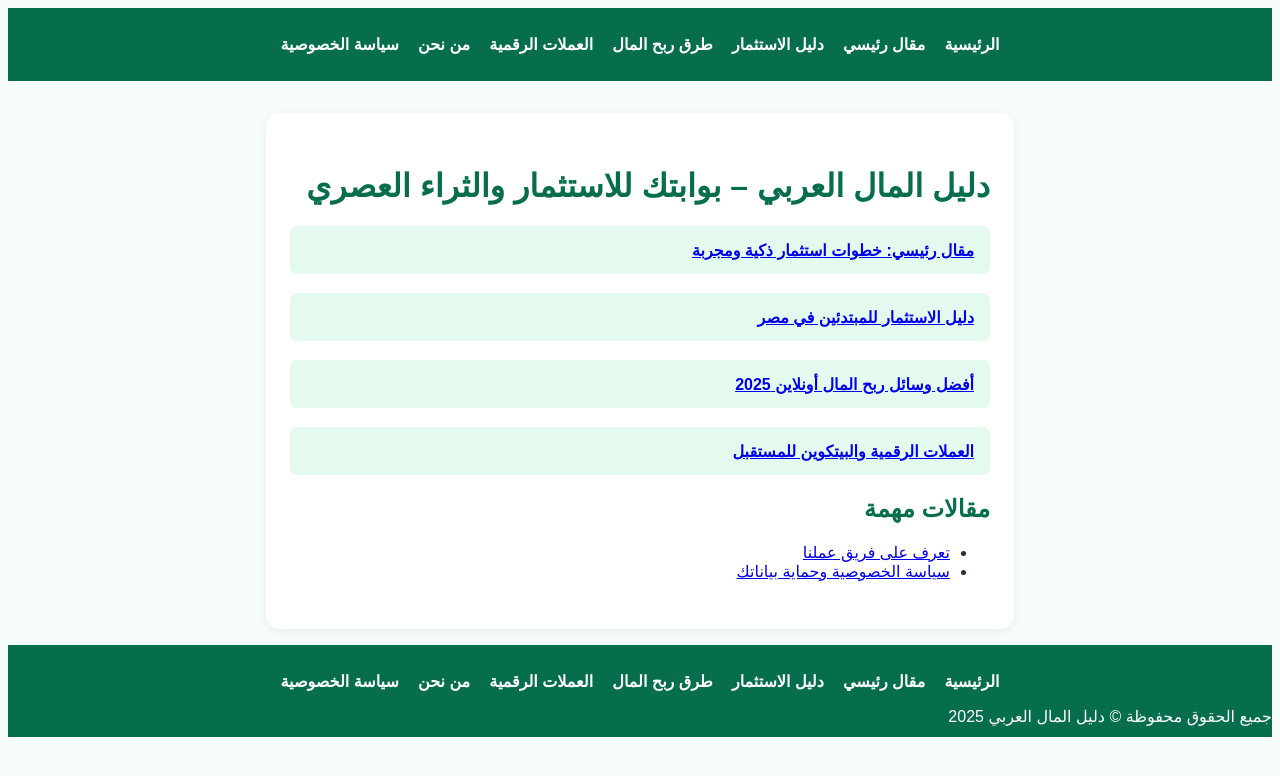
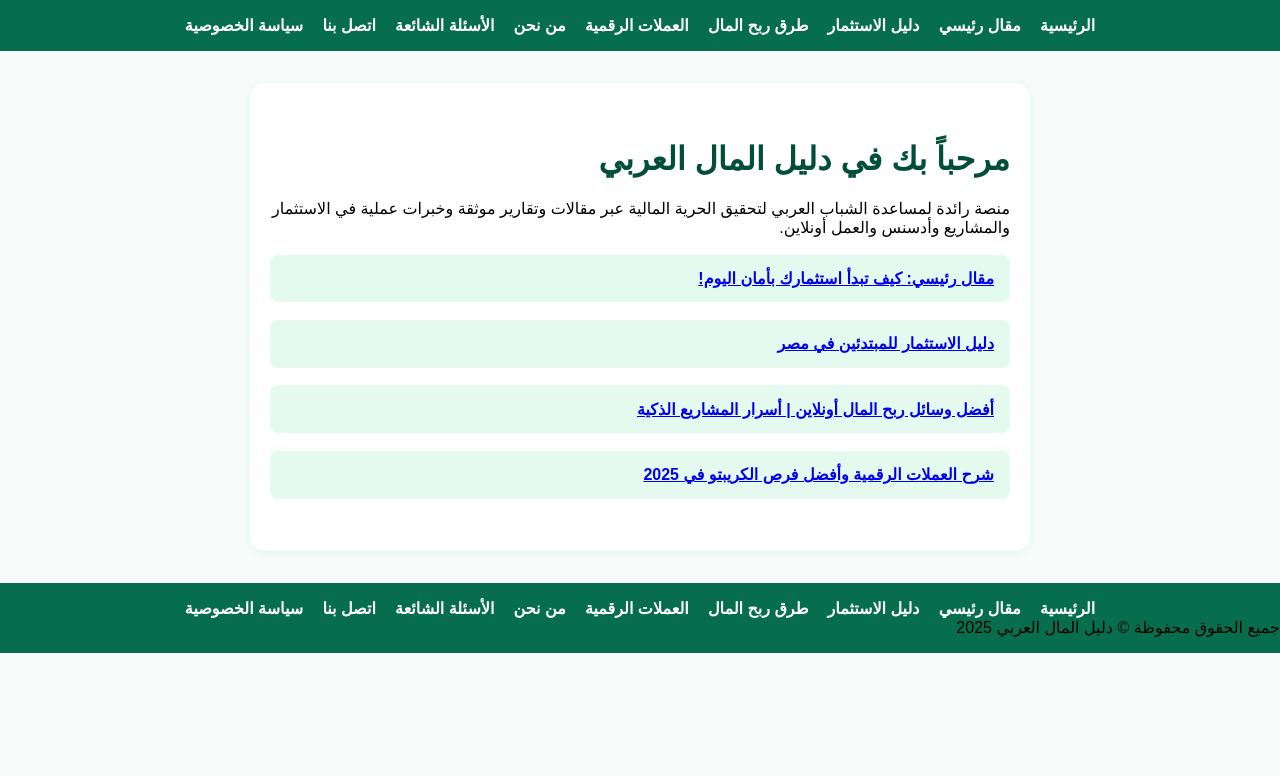
Before and after one commit to Zezooo342/Zezooo342.github.io, a plain HTML site: page index.html in a window 1280 px wide. Drawn offline with Linux system fonts and the light colour scheme.

Commit message:
Update index.html

```diff
--- a/index.html
+++ b/index.html
@@ -2,11 +2,11 @@
 <html lang="ar" dir="rtl">
 <head>
   <meta charset="UTF-8">
-  <title>دليل المال العربي | استثمر وحقق دخل حقيقي</title>
-  <meta name="description" content="بوابة حقيقية للاستثمار والربح والمشاريع المربحة في الوطن العربي مع نصائح وتقارير حصرية مجربة للقبول السريع في أدسنس.">
-  <meta name="keywords" content="استثمار, مشاريع, ربح المال, دخل إضافي, المال العربي, التداول, العملات الرقمية, أدسنس, سيو">
-  <meta property="og:title" content="دليل المال العربي – خطوات الاستثمار والربح"/>
-  <meta property="og:description" content="انطلق مع أقوى مصادر المال بمقالات موثقة وتحليلات يومية وتجارب واقعية."/>
+  <title>دليل المال العربي | أسرار الاستثمار والربح 2025</title>
+  <meta name="description" content="بوابتك للأساليب العملية والحديثة للربح والاستثمار من الإنترنت والمشاريع في العالم العربي. نصائح وتقارير يومية من خبراء المال.">
+  <meta name="keywords" content="استثمار, ربح المال, مشاريع, تداول, المال العربي, العملات الرقمية, دخل إضافي, أدسنس, ريادة أعمال">
+  <meta property="og:title" content="دليل المال العربي – استثمر بذكاء"/>
+  <meta property="og:description" content="انضم لمجتمع الاستثمار الذكي وتعرف على أسرار الأموال من أفضل الخبراء."/>
   <meta property="og:image" content="https://zezooo342.github.io/myogimage.jpg"/>
   <meta property="og:type" content="website"/>
   <link rel="canonical" href="https://zezooo342.github.io/"/>
@@ -15,17 +15,24 @@
     "@context": "https://schema.org",
     "@type": "Organization",
     "name": "دليل المال العربي",
-    "url": "https://zezooo342.github.io/"
+    "url": "https://zezooo342.github.io/",
+    "logo": "https://zezooo342.github.io/myogimage.jpg",
+    "sameAs": [
+      "https://facebook.com/arabmoneyguide",
+      "https://t.me/arabmoneyguide"
+    ],
+    "contactPoint": [{"@type": "ContactPoint", "email": "info@zezooo342.github.io", "contactType": "customer service"}]
   }
   </script>
   <style>
-    body {font-family:'Tajawal',Arial,sans-serif;background:#f6fcfa;color:#232;}
-    nav,footer {background: #076e4d; color: #fff; padding: .7em 0;}
-    nav ul,footer ul {list-style:none;display:flex;justify-content:center;gap:1.2em;padding:0;}
-    nav a,footer a {color:#fff;font-weight:bold;text-decoration:none;}
-    .main {background:#fff;max-width:700px;margin:2em auto 1em auto;padding:2em 1.5em;border-radius:14px;box-shadow:0 2px 8px #e5edeb;}
-    h1,h2 {color:#076e4d;}
-    .artlink {display:block; margin:1.2em 0; padding:.9em 1em; background:#e5faee; border-radius:7px; font-weight: bold;}
+    body{font-family:'Tajawal',Arial,sans-serif;background:#f7fcfa;margin:0;}
+    nav,footer{background:#076e4d;padding:1em 0;}
+    nav ul,footer ul{list-style:none;display:flex;justify-content:center;gap:1.2em;margin:0;padding:0;}
+    nav a,footer a{color:#fff;font-weight:600;text-decoration:none;}
+    .main{background:#fff;max-width:740px;margin:2em auto;padding:2.2em 1.25em;border-radius:15px;box-shadow:0 2px 10px #e2f5eb;}
+    h1,h2{color:#014f39;}
+    .artlink{display:block;margin:1.1em 0;padding:.9em 1em;background:#e5faee;border-radius:8px;font-weight:bold;}
+    ul.section{padding:0;margin:1.5em 0;}
   </style>
 </head>
 <body>
@@ -37,20 +44,18 @@
     <li><a href="make-money-online.html">طرق ربح المال</a></li>
     <li><a href="crypto-guide.html">العملات الرقمية</a></li>
     <li><a href="about.html">من نحن</a></li>
+    <li><a href="faq.html">الأسئلة الشائعة</a></li>
+    <li><a href="contact.html">اتصل بنا</a></li>
     <li><a href="privacy.html">سياسة الخصوصية</a></li>
   </ul>
 </nav>
 <div class="main">
-  <h1>دليل المال العربي – بوابتك للاستثمار والثراء العصري</h1>
-  <a href="article.html" class="artlink">مقال رئيسي: خطوات استثمار ذكية ومجربة</a>
+  <h1>مرحباً بك في <b>دليل المال العربي</b></h1>
+  <p>منصة رائدة لمساعدة الشباب العربي لتحقيق الحرية المالية عبر مقالات وتقارير موثقة وخبرات عملية في الاستثمار والمشاريع وأدسنس والعمل أونلاين.</p>
+  <a href="article.html" class="artlink">مقال رئيسي: كيف تبدأ استثمارك بأمان اليوم!</a>
   <a href="invest-arab.html" class="artlink">دليل الاستثمار للمبتدئين في مصر</a>
-  <a href="make-money-online.html" class="artlink">أفضل وسائل ربح المال أونلاين 2025</a>
-  <a href="crypto-guide.html" class="artlink">العملات الرقمية والبيتكوين للمستقبل</a>
-  <h2>مقالات مهمة</h2>
-  <ul>
-    <li><a href="about.html">تعرف على فريق عملنا</a></li>
-    <li><a href="privacy.html">سياسة الخصوصية وحماية بياناتك</a></li>
-  </ul>
+  <a href="make-money-online.html" class="artlink">أفضل وسائل ربح المال أونلاين | أسرار المشاريع الذكية</a>
+  <a href="crypto-guide.html" class="artlink">شرح العملات الرقمية وأفضل فرص الكريبتو في 2025</a>
 </div>
 <footer>
   <ul>
@@ -60,6 +65,8 @@
     <li><a href="make-money-online.html">طرق ربح المال</a></li>
     <li><a href="crypto-guide.html">العملات الرقمية</a></li>
     <li><a href="about.html">من نحن</a></li>
+    <li><a href="faq.html">الأسئلة الشائعة</a></li>
+    <li><a href="contact.html">اتصل بنا</a></li>
     <li><a href="privacy.html">سياسة الخصوصية</a></li>
   </ul>
   <div>جميع الحقوق محفوظة &copy; دليل المال العربي 2025</div>
```
